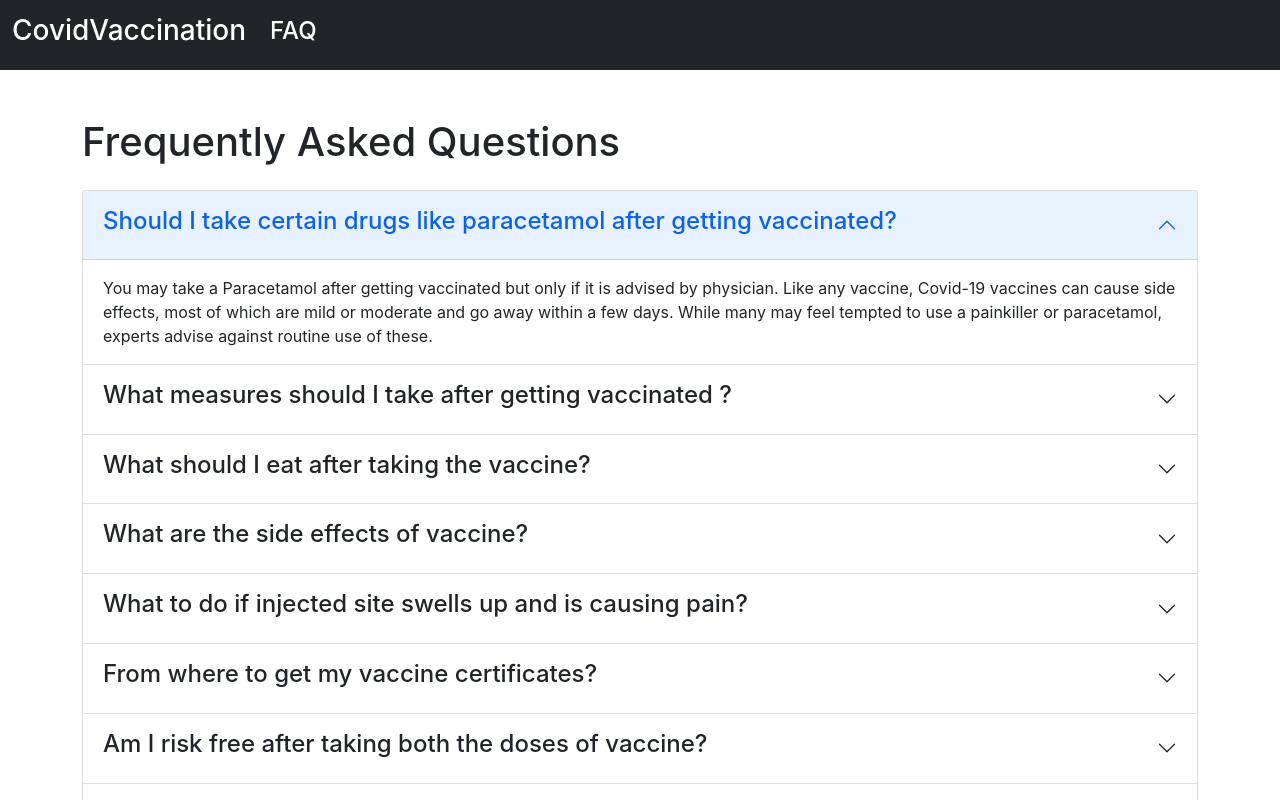
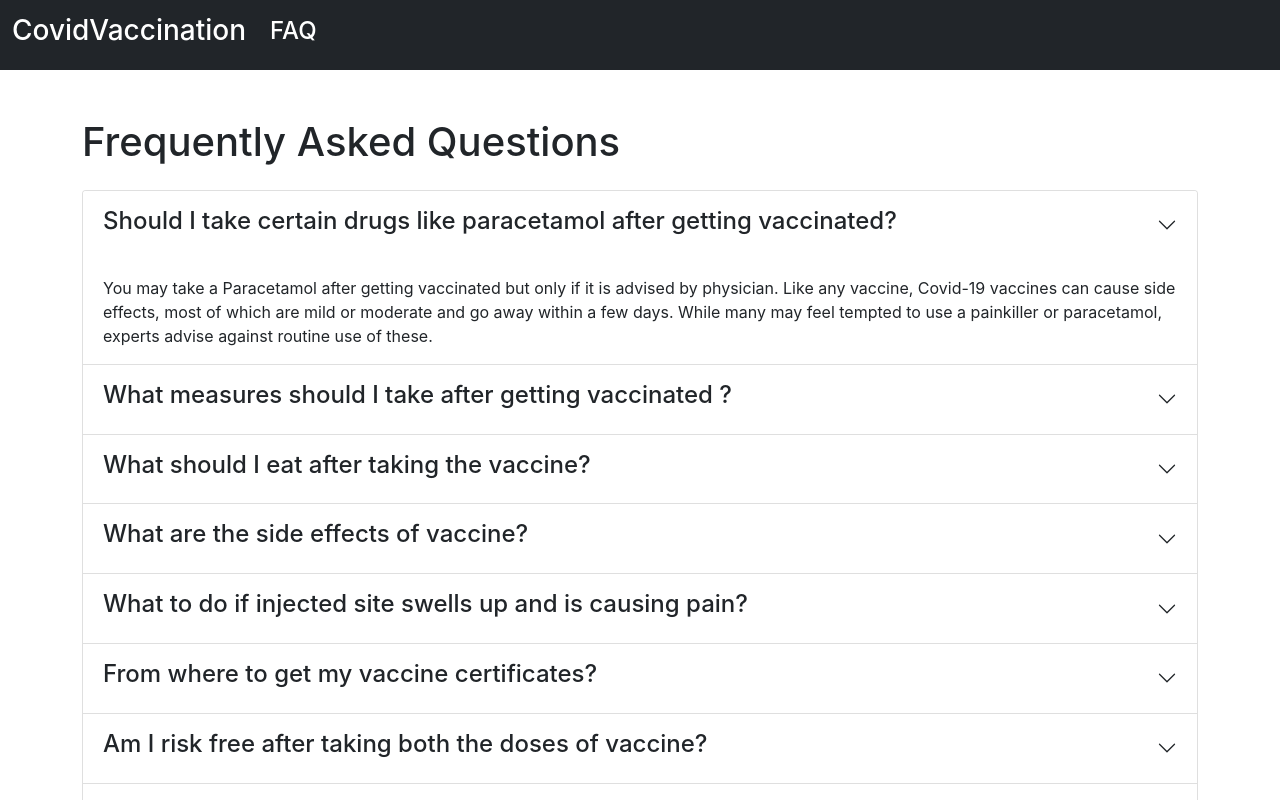
Before and after one commit to 07suryansh/electrothon4project, a React (Create React App) app in the folder newproject/: page /faq in a window 1280 px wide. Shown: the top 800 px of the page. Built offline with nearby package versions, Linux system fonts and the light colour scheme.

Commit message:
optimized FAQ

```diff
--- a/newproject/src/components/FAQ.js
+++ b/newproject/src/components/FAQ.js
@@ -9,7 +9,7 @@
 
   <div className="accordion-item">
     <h2 className="accordion-header" id="headingOne">
-      <button className="accordion-button" type="button" data-bs-toggle="collapse" data-bs-target="#collapseOne" aria-expanded="false" aria-controls="collapseOne">
+      <button className="accordion-button collapsed" type="button" data-bs-toggle="collapse" data-bs-target="#collapseOne" aria-expanded="false" aria-controls="collapseOne">
       <h4>Should I take certain drugs like paracetamol after getting vaccinated? </h4>
       </button>
     </h2>
--- a/newproject/src/components/SearchCenter.js
+++ b/newproject/src/components/SearchCenter.js
@@ -5,7 +5,10 @@
 import img2 from "./img2.jpg";
 import { Routes, Route, Link } from "react-router-dom";
 import SlotsComponent from "./SlotsComponent";
+import { useState } from "react";
 export default function () {
+
+  const [input, setinput] = useState("");
   return (
     <>
       <div className="container mt-5 text-center">
@@ -22,15 +25,17 @@
             </ul>    */}
         <div className="container">
           <div className="d-flex p-2 bd-highlight mt-4 justify-content-center">
+
             <input
               type="text"
               className="form-control mx-3"
               placeholder="Enter your pincode"
               aria-label="pincode"
+
               aria-describedby="basic-addon2"
               style={{ width: "25%" }}
             />
-            <button type="button" className="btn btn-success">
+            <button type="button" className="btn btn-success" >
               Search
             </button>
 
```
